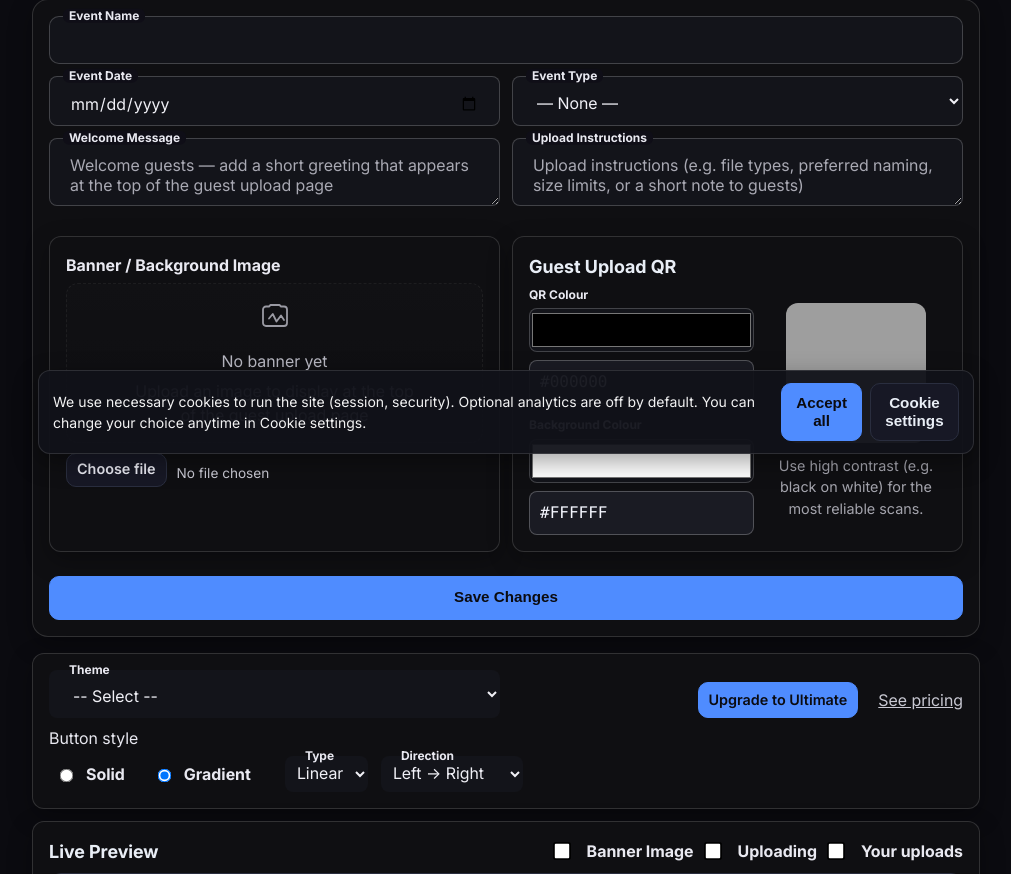
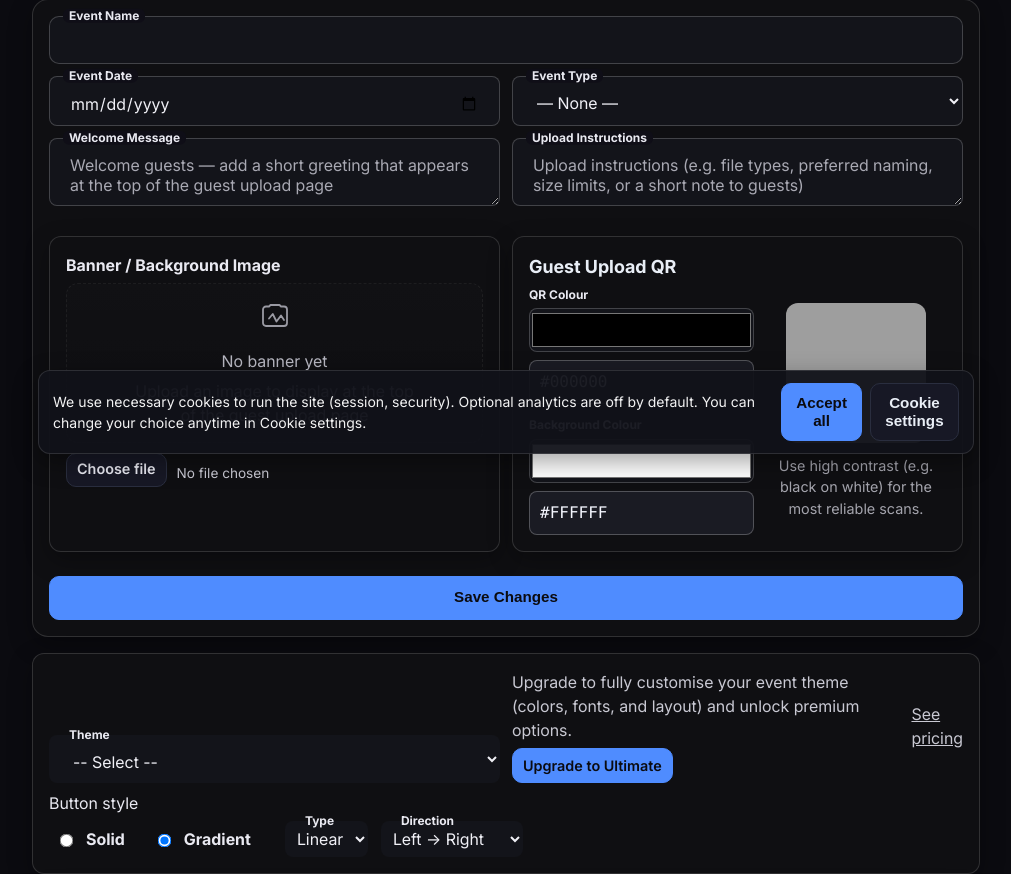
Before and after one commit to JFlann3ry/ProjectEPU, a Python web app: template templates/edit_event.html in a window 1280 px wide. Shown: the part 334-1208 px from the top of the page, without its empty margins (134-1145 px from the left). Run offline with Jinja, Linux system fonts and the light colour scheme; the template is opened without the code that fills it, so the values that code supplies are empty; grey boxes are pictures that could not be loaded.

Commit message:
ui: explain Upgrade to Ultimate - add theme customization note

```diff
--- a/templates/edit_event.html
+++ b/templates/edit_event.html
@@ -331,7 +331,10 @@
         </div>
         {% else %}
         <div style="grid-column: span 6; display:flex; align-items:center; gap:12px; justify-content:flex-end;">
-          <a class="btn sm outline primary" href="/billing/upgrade" role="button" aria-label="Upgrade to Ultimate">Upgrade to Ultimate</a>
+          <div class="upgrade-ultimate">
+            <p class="muted small" style="margin:0 0 6px 0">Upgrade to fully customise your event theme (colors, fonts, and layout) and unlock premium options.</p>
+            <a class="btn sm outline primary" href="/billing/upgrade" role="button" aria-label="Upgrade to Ultimate - customise theme and unlock premium options">Upgrade to Ultimate</a>
+          </div>
           <a class="small muted" href="/pricing" style="text-decoration:underline; margin-left:8px;">See pricing</a>
         </div>
         {% endif %}
```
